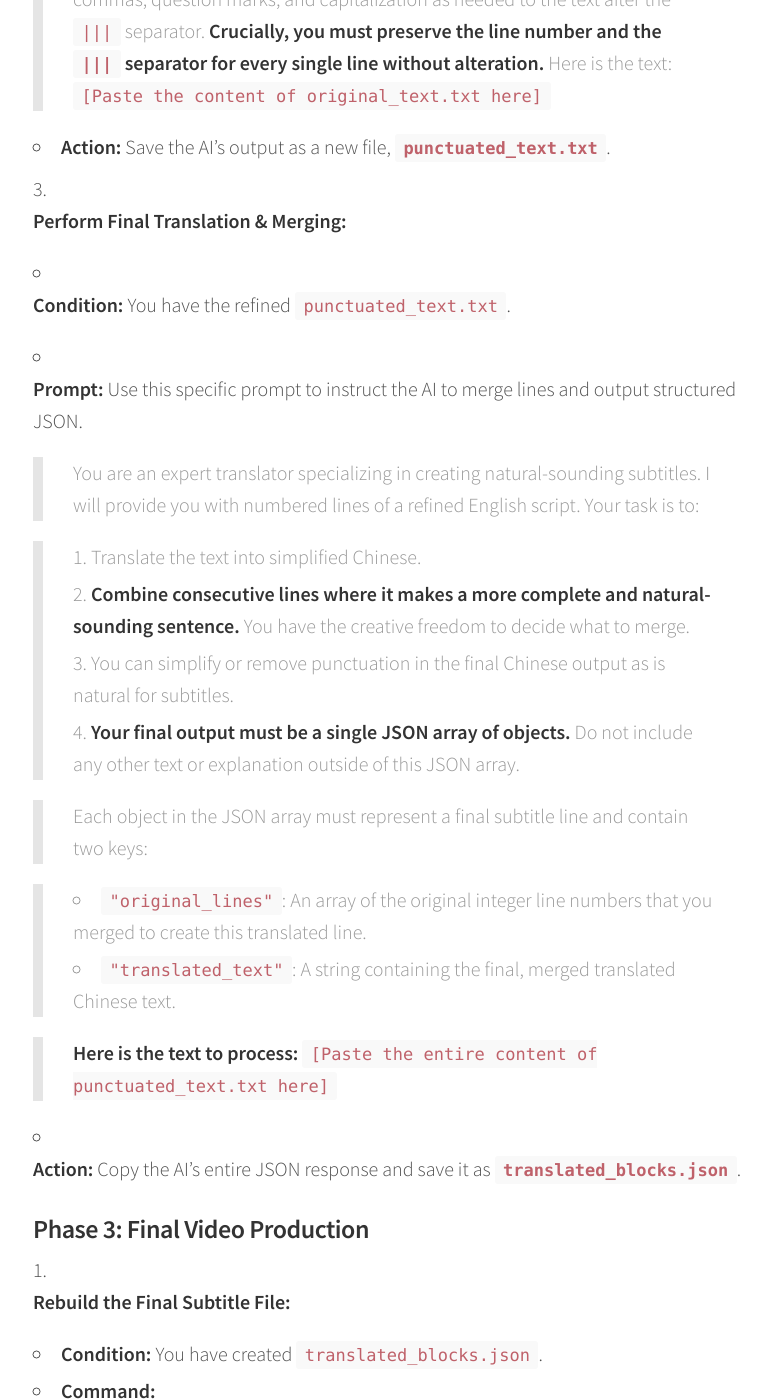
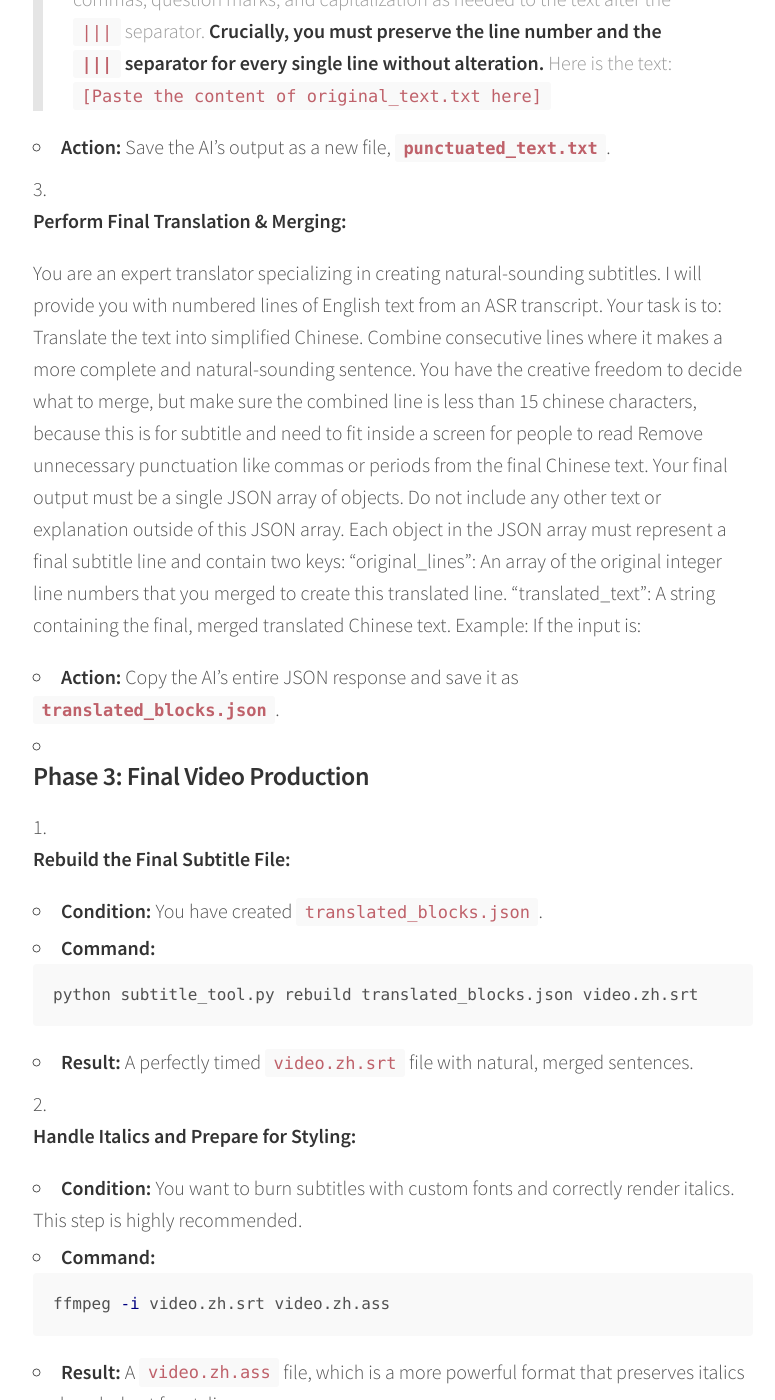
Before and after one commit to ilikeeatingrice/ilikeeatingrice.github.io, a Jekyll site: the page built from _posts/2025-10-10-Using-AI-for-fast-subtitle-translation.md, in a window 1280 px wide and 1400 px high, scrolled down 5531 px. Shown: the whole window, without its empty margins (247-1022 px from the left). Built offline with Jekyll 4.4.1, drawn with Linux system fonts in a browser that asks for light colours.

Commit message:
Update 2025-10-10-Using-AI-for-fast-subtitle-translation.md

```diff
--- a/_posts/2025-10-10-Using-AI-for-fast-subtitle-translation.md
+++ b/_posts/2025-10-10-Using-AI-for-fast-subtitle-translation.md
@@ -192,28 +192,18 @@ if __name__ == "__main__":
 
 5.  **Perform Final Translation & Merging:**
 
-      * **Condition:** You have the refined `punctuated_text.txt`.
-
-      * **Prompt:** Use this specific prompt to instruct the AI to merge lines and output structured JSON.
-
-        > You are an expert translator specializing in creating natural-sounding subtitles. I will provide you with numbered lines of a refined English script.
-        > Your task is to:
-
-        > 1.  Translate the text into simplified Chinese.
-        > 2.  **Combine consecutive lines where it makes a more complete and natural-sounding sentence.** You have the creative freedom to decide what to merge.
-        > 3.  You can simplify or remove punctuation in the final Chinese output as is natural for subtitles.
-        > 4.  **Your final output must be a single JSON array of objects.** Do not include any other text or explanation outside of this JSON array.
-
-        > Each object in the JSON array must represent a final subtitle line and contain two keys:
-
-        >   * `"original_lines"`: An array of the original integer line numbers that you merged to create this translated line.
-        >   * `"translated_text"`: A string containing the final, merged translated Chinese text.
-
-        > **Here is the text to process:**
-        > `[Paste the entire content of punctuated_text.txt here]`
-
-      * **Action:** Copy the AI's entire JSON response and save it as **`translated_blocks.json`**.
-
+You are an expert translator specializing in creating natural-sounding subtitles. I will provide you with numbered lines of English text from an ASR transcript.
+Your task is to:
+Translate the text into simplified Chinese.
+Combine consecutive lines where it makes a more complete and natural-sounding sentence. You have the creative freedom to decide what to merge, but make sure the combined line is less than 15 chinese characters, because this is for subtitle and need to fit inside a screen for people to read
+Remove unnecessary punctuation like commas or periods from the final Chinese text.
+Your final output must be a single JSON array of objects. Do not include any other text or explanation outside of this JSON array.
+Each object in the JSON array must represent a final subtitle line and contain two keys:
+"original_lines": An array of the original integer line numbers that you merged to create this translated line.
+"translated_text": A string containing the final, merged translated Chinese text.
+Example: If the input is:
+* **Action:** Copy the AI's entire JSON response and save it as **`translated_blocks.json`**.
+*
 ### **Phase 3: Final Video Production**
 
 6.  **Rebuild the Final Subtitle File:**
```
